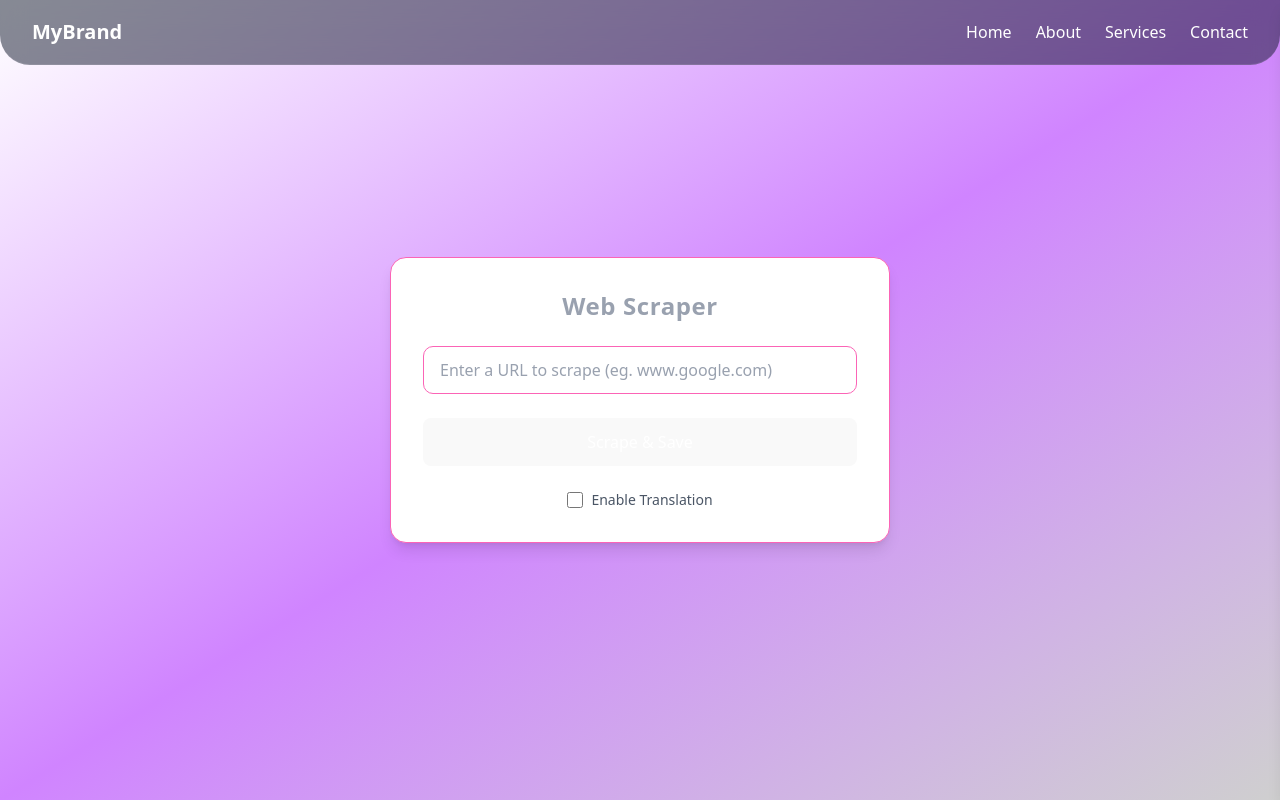
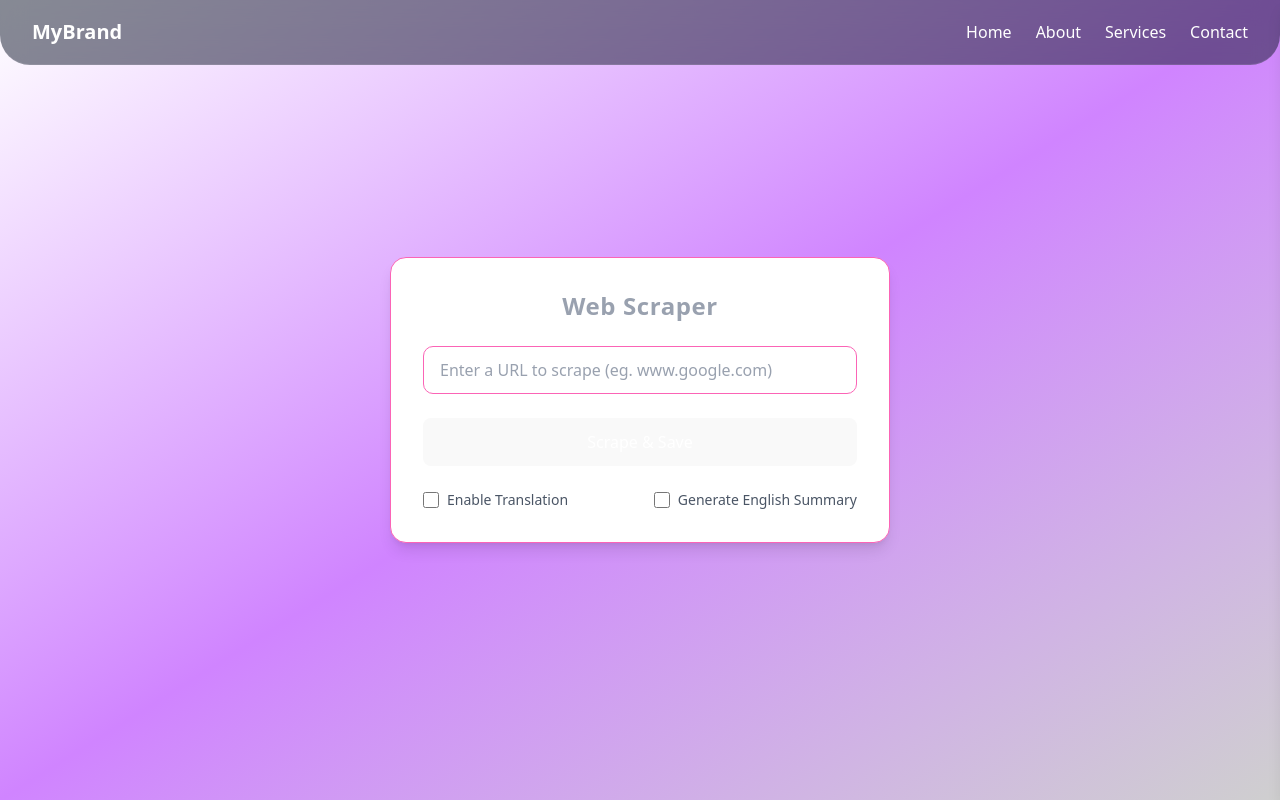
Before and after one commit to sabihuddin10/Nexium_SabihUddinMeraj_Assign2, a React (Vite) app in the folder assignment-2/: page / in a window 1280 px wide. Built offline with nearby package versions, Linux system fonts and the light colour scheme.

Commit message:
commit 5- feat : translation , style : UI fixes

```diff
--- a/assignment-2/src/Components/WebScrapper/WebScrapper.tsx
+++ b/assignment-2/src/Components/WebScrapper/WebScrapper.tsx
@@ -1,12 +1,16 @@
 import React, { useState } from "react";
 import axios from "axios";
+
 const WebScrapper: React.FC = () => {
   const [ScrapperInput, setScrapperInput] = useState("");
   const [loading, setLoading] = useState(false);
   const [translateEnabled, setTranslateEnabled] = useState(false);
   const [sourceLang, setSourceLang] = useState("en");
   const [targetLang, setTargetLang] = useState("ur");
+  const [summaryEnabled, setSummaryEnabled] = useState(false);
+
   const backendURL = import.meta.env.VITE_BACKEND_URL;
+
   const WebScrap2Func = async () => {
     if (!ScrapperInput.trim()) return;
     setLoading(true);
@@ -48,7 +52,9 @@ const WebScrapper: React.FC = () => {
         {loading ? "Saving..." : "Scrape & Save"}
       </button>
 
-      {/* Checkbox */}
+      {/* Two checkboxes on the same line */}
+      <div className="flex items-center justify-between w-full gap-4">
+        {/* Enable Translation */}
         <div className="flex items-center gap-2">
           <input
             type="checkbox"
@@ -60,6 +66,21 @@ const WebScrapper: React.FC = () => {
           <label htmlFor="radio-translate" className="text-sm text-gray-600">
             Enable Translation
           </label>
+        </div>
+
+        {/* Generate English Summary */}
+        <div className="flex items-center gap-2">
+          <input
+            type="checkbox"
+            id="radio-summary"
+            checked={summaryEnabled}
+            onChange={() => setSummaryEnabled(!summaryEnabled)}
+            className="accent-pink-500 w-4 h-4"
+          />
+          <label htmlFor="radio-summary" className="text-sm text-gray-600">
+            Generate English Summary
+          </label>
+        </div>
       </div>
 
       {/* Translation Settings Section */}
@@ -98,7 +119,6 @@ const WebScrapper: React.FC = () => {
           </div>
         </div>
       )}
-
     </div>
   );
 };
```
Also changed, not shown: 1 other file (tests, documents, lock files or other folders). Lines whose indentation alone changed are shown as unchanged.
